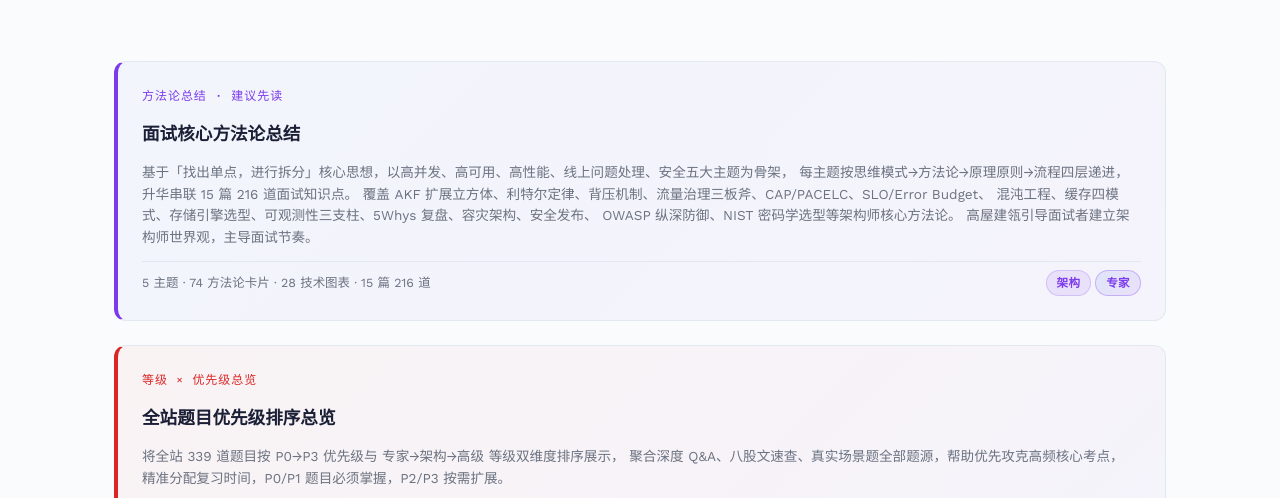
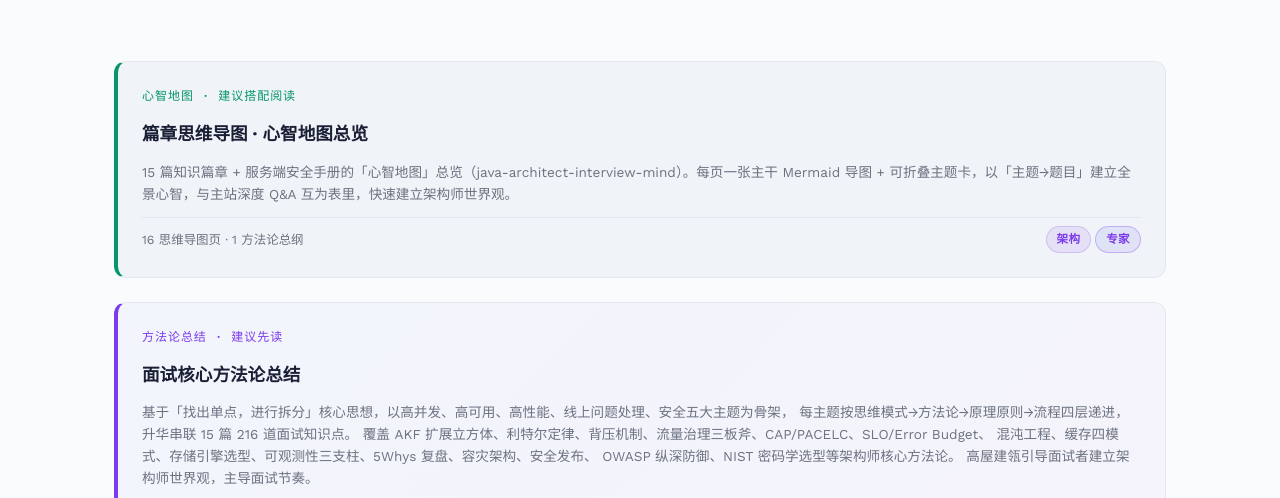
Before and after one commit to WilSenwish/Java-Spring-AI, a plain HTML site: page java-architect-interview/index.html in a window 1280 px wide. Shown: the part 284-782 px from the top of the page. Drawn offline with Linux system fonts and the light colour scheme.

Commit message:
修复错误

```diff
--- a/java-architect-interview/index.html
+++ b/java-architect-interview/index.html
@@ -41,6 +41,31 @@
 
         <!-- 章节卡片 -->
         <div class="chapter-grid">
+            <a
+                href="../java-architect-interview-mind/index.html"
+                class="chapter-card"
+                style="
+                    grid-column: 1 / -1;
+                    border-left: 4px solid var(--success);
+                "
+            >
+                <div class="card-number" style="color: var(--success)">
+                    心智地图 · 建议搭配阅读
+                </div>
+                <div class="card-title">篇章思维导图 · 心智地图总览</div>
+                <div class="card-desc">
+                    15 篇知识篇章 + 服务端安全手册的「心智地图」总览（java-architect-interview-mind）。每页一张主干
+                    Mermaid 导图 + 可折叠主题卡，以「主题→题目」建立全景心智，与主站深度 Q&amp;A 互为表里，快速建立架构师世界观。
+                </div>
+                <div class="card-footer">
+                    <span>16 思维导图页 · 1 方法论总纲</span>
+                    <div class="card-tags">
+                        <span class="difficulty difficulty-architect">架构</span>
+                        <span class="difficulty difficulty-expert">专家</span>
+                    </div>
+                </div>
+            </a>
+
             <a
                 href="chapter-core-methodology.html"
                 class="chapter-card"
```
Also changed, not shown: index.html (+4 -4 lines).
